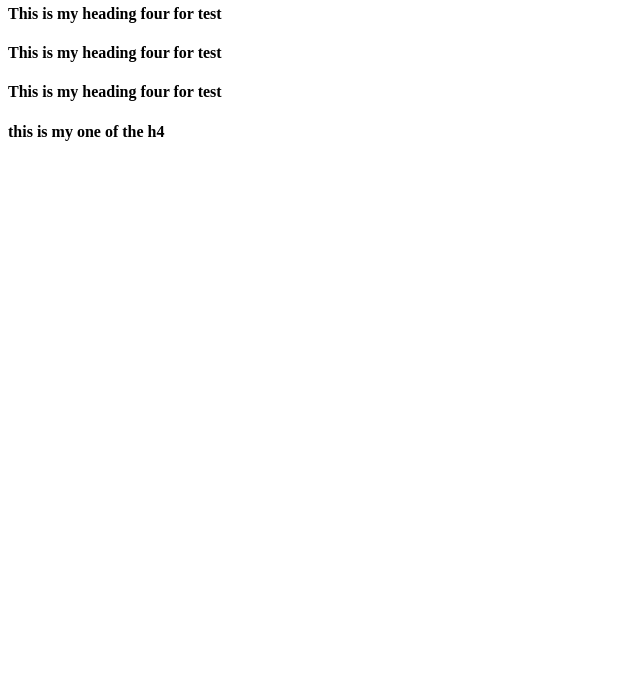
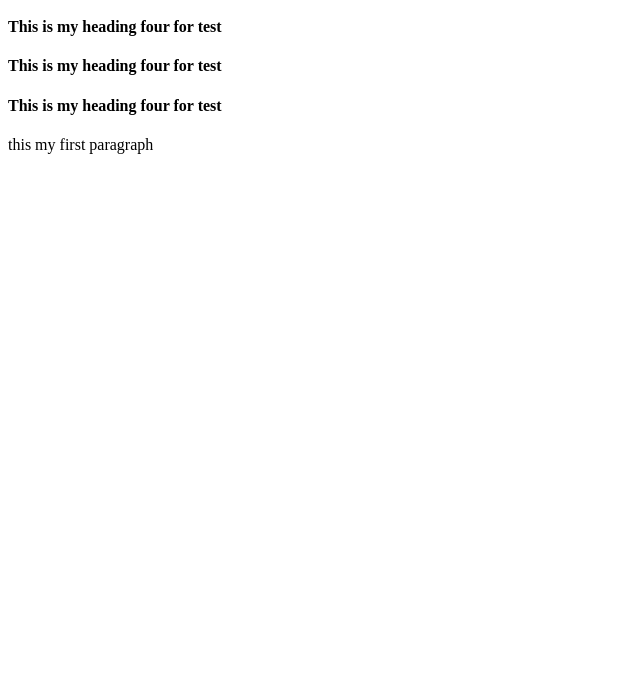
Before and after one commit to muttakin1991/my-fisrt-website, a plain HTML site: page index.html in a window 1280 px wide. Shown: the part 105-800 px from the top of the page, without its empty margins (0-640 px from the left). Drawn offline with Linux system fonts and the light colour scheme.

Commit message:
learned github

```diff
--- a/index.html
+++ b/index.html
@@ -1,8 +1,18 @@
+
+<!DOCTYPE html>
+<html lang="en">
+<head>
+    <meta charset="UTF-8">
+    <meta name="viewport" content="width=device-width, initial-scale=1.0">
+    <title>Document</title>
+</head>
 <body>
-    <h1> my first website</h1>
-    <h3>look mama I have a git hub</h3>
-    <h4>This is my heading four for test</h4>
-    <h4>This is my heading four for test</h4>
-    <h4>This is my heading four for test</h4>
-    <h4>this is my one of the h4</h4>
+    </html><body>
+        <h1> my first website</h1>
+        <h3>look mama I have a git hub</h3>
+        <h4>This is my heading four for test</h4>
+        <h4>This is my heading four for test</h4>
+        <h4>This is my heading four for test</h4>
+
+        <p>this my first paragraph</p>
 </body>
```
